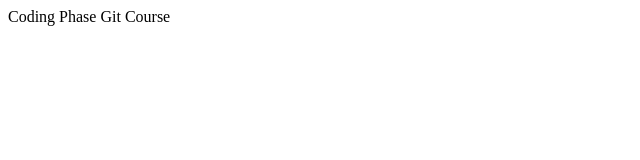
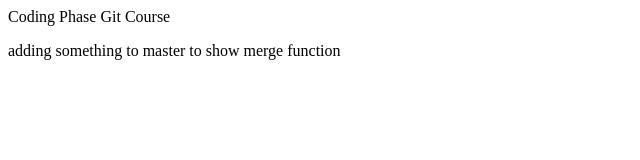
Before and after one commit to thecodingqb/git-course, a plain HTML site: page index.html in a window 1280 px wide. Shown: the whole page, without its empty margins (0-640 px from the left). Drawn offline with Linux system fonts and the light colour scheme.

Commit message:
Added paragraph

```diff
--- a/index.html
+++ b/index.html
@@ -8,5 +8,6 @@
 </head>
 <body>
     <hl>Coding Phase Git Course</hl>
+    <p>adding something to master to show merge function</p>
 </body>
 </html>
```
